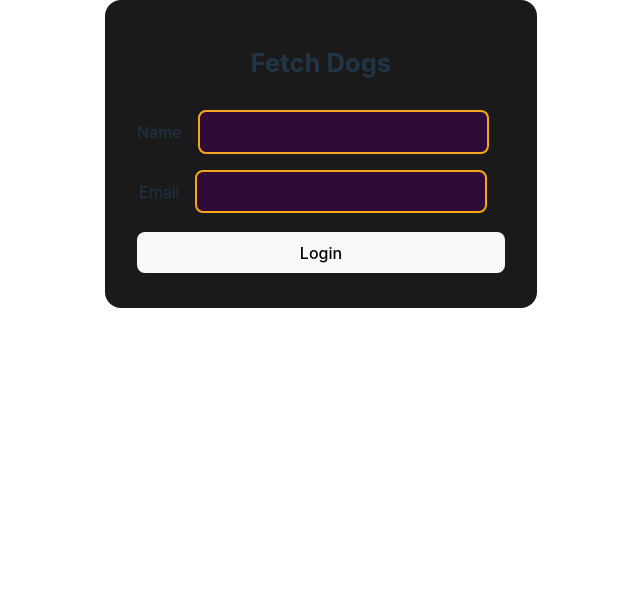
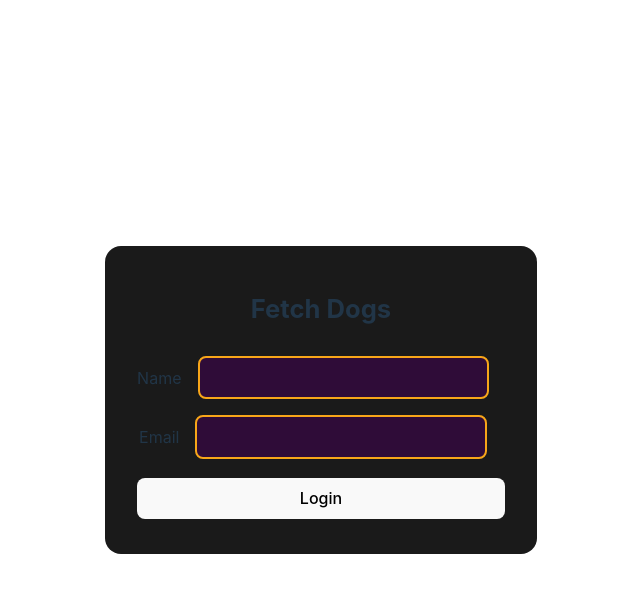
Before and after one commit to JuCJeff/fetch-dogs, a React (Vite) app: page /fetch-dogs/ in a window 1280 px wide. Shown: the top 592 px of the page, without its empty margins (319-959 px from the left). Built offline with nearby package versions, Linux system fonts and the light colour scheme.

Commit message:
style: add style class for login page

```diff
--- a/src/pages/LoginPage.tsx
+++ b/src/pages/LoginPage.tsx
@@ -2,7 +2,7 @@ import { LoginForm } from "../components/Authentication";
 
 export default function LoginPage() {
   return (
-    <div>
+    <div className="login-page">
       <LoginForm />
     </div>
   );
```
